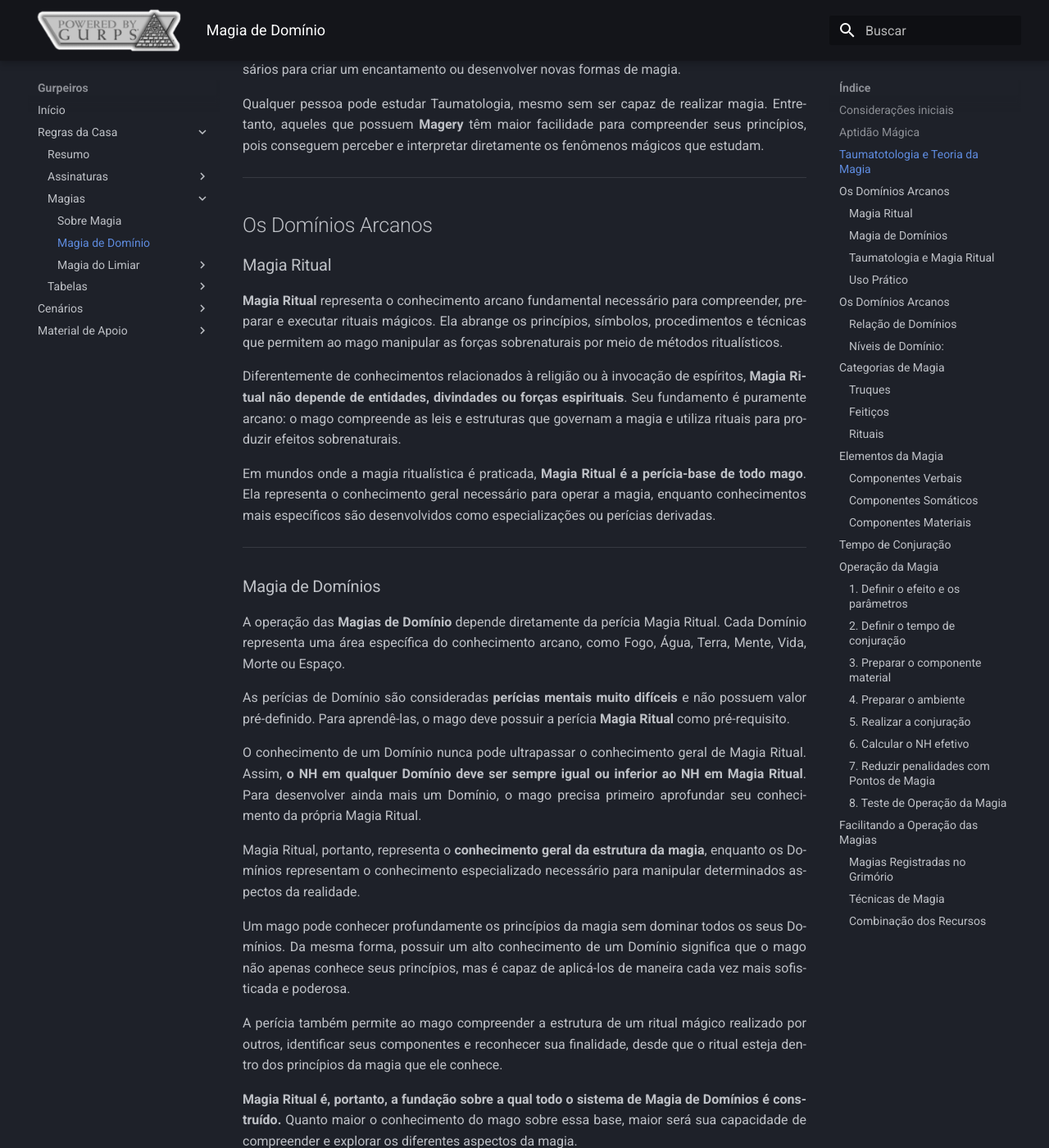
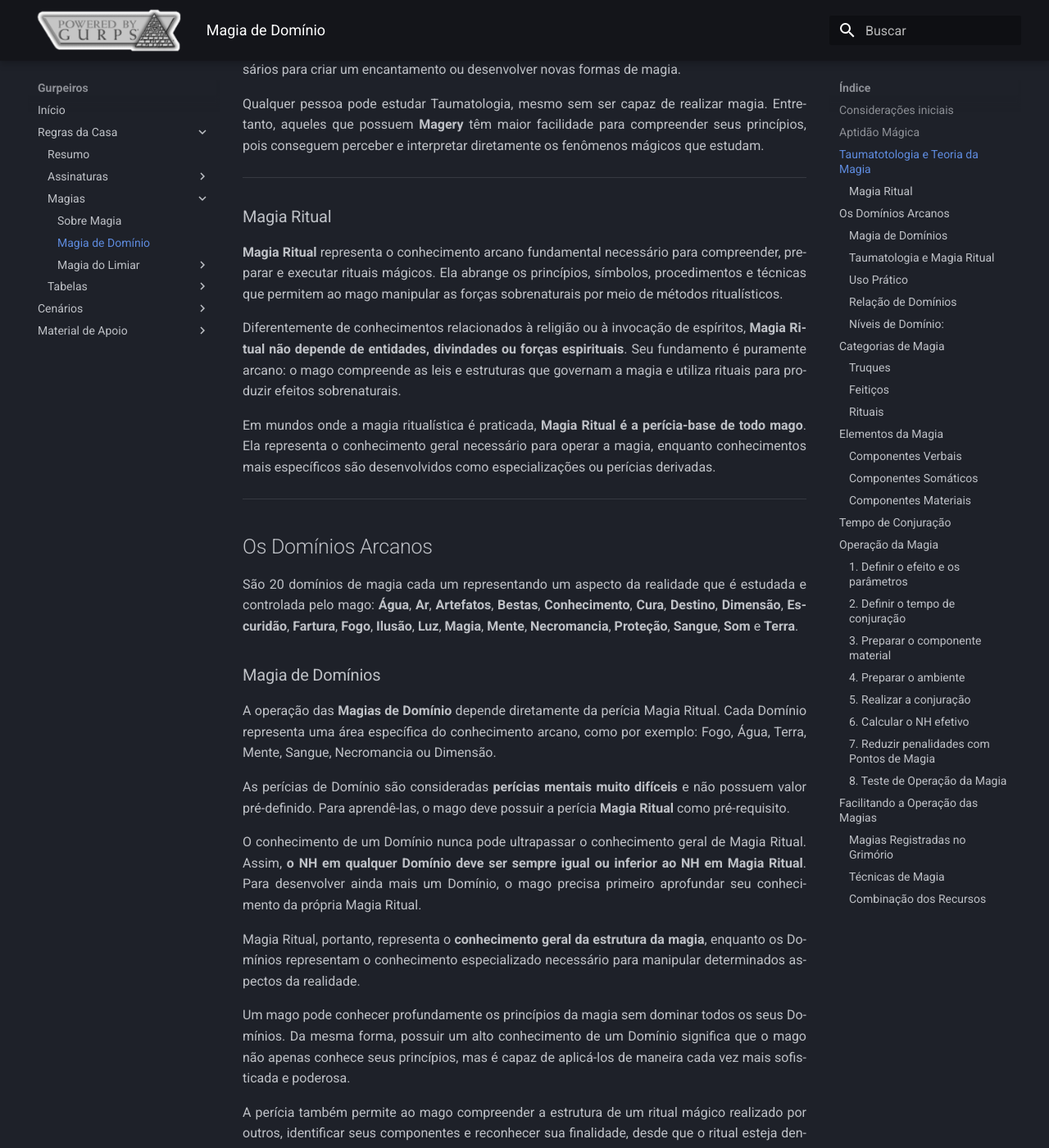
Before and after one commit to brbreis-1723/gurpeiros, an MkDocs documentation site: the page built from docs/regras/magia/magia_dominios.md, in a window 1280 px wide and 1400 px high, scrolled down 1343 px. Shown: the whole window at 82% size. Built offline with MkDocs 1.6.1 and Material for MkDocs 9.7.7, drawn with Linux system fonts in a browser that asks for light colours; some of the changed text lies outside the part shown.

Commit message:
atualiza site mkdocs

```diff
--- a/docs/regras/magia/magia_dominios.md
+++ b/docs/regras/magia/magia_dominios.md
@@ -31,8 +31,6 @@ Qualquer pessoa pode estudar Taumatologia, mesmo sem ser capaz de realizar magia
 
 ---
 
-## Os Domínios Arcanos
-
 ### Magia Ritual
 
 **Magia Ritual** representa o conhecimento arcano fundamental necessário para compreender, preparar e executar rituais mágicos. Ela abrange os princípios, símbolos, procedimentos e técnicas que permitem ao mago manipular as forças sobrenaturais por meio de métodos ritualísticos.
@@ -43,9 +41,13 @@ Em mundos onde a magia ritualística é praticada, **Magia Ritual é a perícia-
 
 ---
 
+## Os Domínios Arcanos
+
+São 20 domínios de magia cada um representando um aspecto da realidade que é estudada e controlada pelo mago: **Água**, **Ar**, **Artefatos**, **Bestas**, **Conhecimento**, **Cura**, **Destino**, **Dimensão**, **Escuridão**, **Fartura**, **Fogo**, **Ilusão**, **Luz**, **Magia**, **Mente**, **Necromancia**, **Proteção**, **Sangue**, **Som** e **Terra**.
+
 ### Magia de Domínios
 
-A operação das **Magias de Domínio** depende diretamente da perícia Magia Ritual. Cada Domínio representa uma área específica do conhecimento arcano, como Fogo, Água, Terra, Mente, Vida, Morte ou Espaço.
+A operação das **Magias de Domínio** depende diretamente da perícia Magia Ritual. Cada Domínio representa uma área específica do conhecimento arcano, como por exemplo: Fogo, Água, Terra, Mente, Sangue, Necromancia ou Dimensão.
 
 As perícias de Domínio são consideradas **perícias mentais muito difíceis** e não possuem valor pré-definido. Para aprendê-las, o mago deve possuir a perícia **Magia Ritual** como pré-requisito.
 
@@ -87,12 +89,6 @@ Use o Domínio quando o personagem efetivamente quiser manipular seu aspecto esp
 
 ---
 
-## Os Domínios Arcanos
-
-São 20 domínios de magia cada um representando um aspecto da realidade que é estudada e controlada pelo mago: **Água**, **Ar**, **Artífices**, **Bestas**, **Conhecimento**, **Cura**, **Destino**, **Dimensão**, **Escuridão**, **Fartura**, **Fogo**, **Ilusão**, **Luz**, **Magia**, **Mente**, **Necromancia**, **Proteção**, **Sangue**, **Som** e **Terra**.
-
----
-
 ### Relação de Domínios
 
 <table style="width: 100%; border-collapse: collapse;">
@@ -119,7 +115,7 @@ São 20 domínios de magia cada um representando um aspecto da realidade que é
     </tr>
     <tr>
       <td>3</td>
-      <td style="white-space: nowrap;"><strong>Artífices</strong></td>
+      <td style="white-space: nowrap;"><strong>Artefatos</strong></td>
       <td>O domínio da criação, transformação e aperfeiçoamento de objetos.</td>
       <td>Materiais trabalhados, armas, armaduras, ferramentas, mecanismos, construções e artefatos.</td>
     </tr>
```
